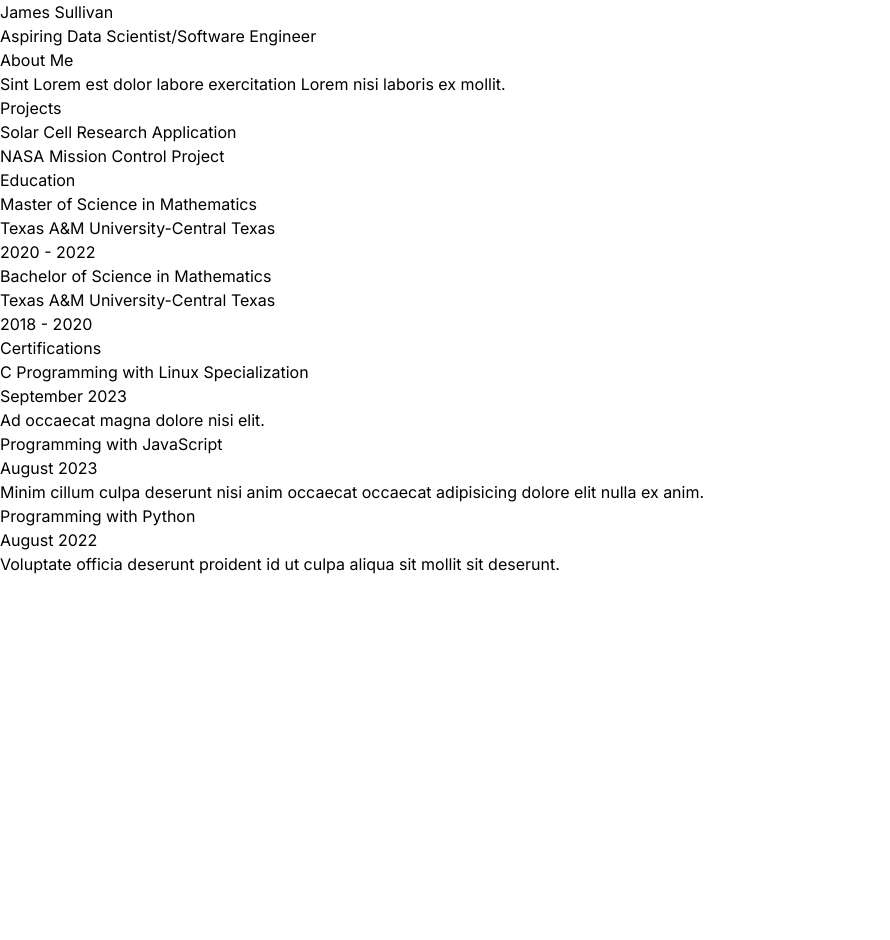
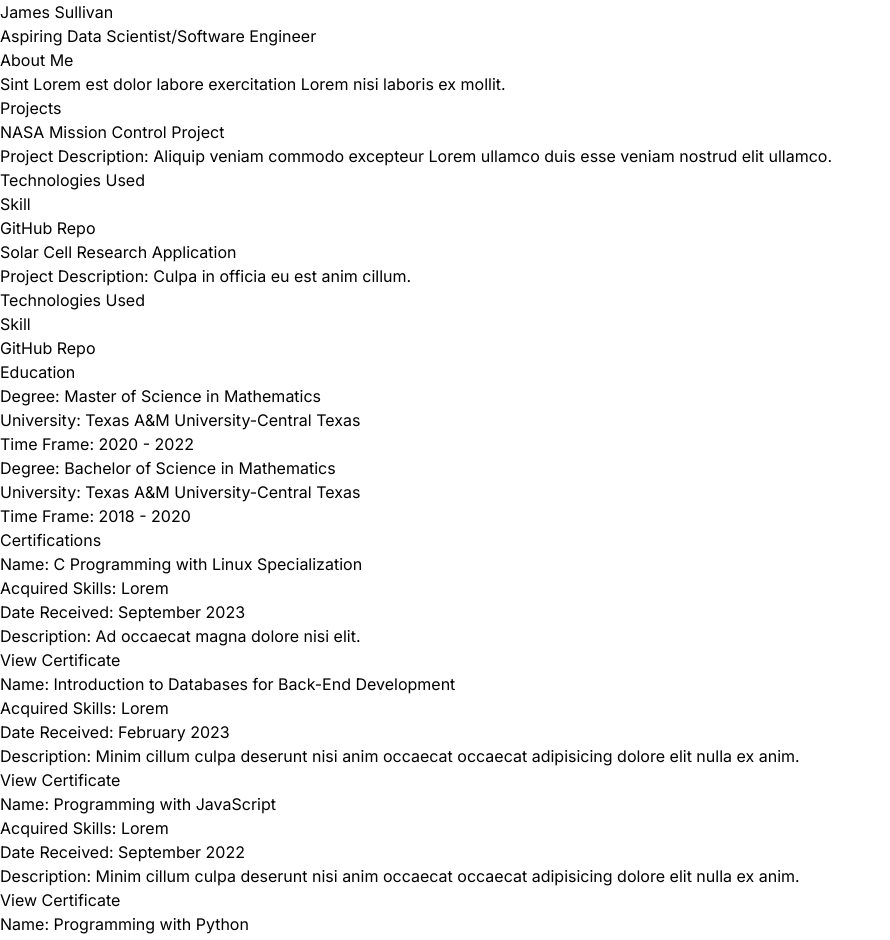
Before and after one commit to JSulley/portfolio, a Next.js app: page / in a window 1280 px wide. Shown: the top 940 px of the page, without its empty margins (0-890 px from the left). Before the commit the page ends 800 px from the top, so only its background shows below. Built offline with nearby package versions, Linux system fonts and the light colour scheme.

Commit message:
Added details for Projects, Education, and Certifications sections

```diff
--- a/src/app/page.js
+++ b/src/app/page.js
@@ -2,32 +2,59 @@ export default function Home() {
   return (
     <main>
       <h1>James Sullivan</h1>
-      <h2>Aspiring Data Scientist/Software Engineer</h2>
+      <h3>Aspiring Data Scientist/Software Engineer</h3>
       <h3>About Me</h3>
       <p>Sint Lorem est dolor labore exercitation Lorem nisi laboris ex mollit.</p>
 
       <h2>Projects</h2>
+      <h3>NASA Mission Control Project</h3>
+      <p>Project Description: Aliquip veniam commodo excepteur Lorem ullamco duis esse veniam nostrud elit ullamco.</p>
+      <p>Technologies Used</p>
+      <ul>
+        <li>Skill</li>
+      </ul>
+      <a>GitHub Repo</a>
+
       <h3>Solar Cell Research Application</h3>
-      <h3>NASA Mission Control Project</h3>
+      <p>Project Description: Culpa in officia eu est anim cillum.</p>
+      <p>Technologies Used</p>
+      <ul>
+        <li>Skill</li>
+      </ul>
+      <a>GitHub Repo</a>
 
       <h2>Education</h2>
-      <h3>Master of Science in Mathematics</h3>
-      <h4>Texas A&M University-Central Texas</h4>
-      <h4>2020 - 2022</h4>
-      <h3>Bachelor of Science in Mathematics</h3>
-      <h4>Texas A&M University-Central Texas</h4>
-      <h4>2018 - 2020</h4>
+      <h3>Degree: Master of Science in Mathematics</h3>
+      <h4>University: Texas A&M University-Central Texas</h4>
+      <h4>Time Frame: 2020 - 2022</h4>
+      <h3>Degree: Bachelor of Science in Mathematics</h3>
+      <h4>University: Texas A&M University-Central Texas</h4>
+      <h4>Time Frame: 2018 - 2020</h4>
 
       <h2>Certifications</h2>
-      <h3>C Programming with Linux Specialization</h3>
-      <h4>September 2023</h4>
-      <p>Ad occaecat magna dolore nisi elit.</p>
-      <h3>Programming with JavaScript</h3>
-      <h4>August 2023</h4>
-      <p>Minim cillum culpa deserunt nisi anim occaecat occaecat adipisicing dolore elit nulla ex anim.</p>
-      <h3>Programming with Python</h3>
-      <h4>August 2022</h4>
-      <p>Voluptate officia deserunt proident id ut culpa aliqua sit mollit sit deserunt.</p>
+      <h3>Name: C Programming with Linux Specialization</h3>
+      <p>Acquired Skills: Lorem</p>
+      <h4>Date Received: September 2023</h4>
+      <p>Description: Ad occaecat magna dolore nisi elit.</p>
+      <a>View Certificate</a>
+
+      <h3>Name: Introduction to Databases for Back-End Development</h3>
+      <p>Acquired Skills: Lorem</p>
+      <h4>Date Received: February 2023</h4>
+      <p>Description: Minim cillum culpa deserunt nisi anim occaecat occaecat adipisicing dolore elit nulla ex anim.</p>
+      <a>View Certificate</a>
+
+      <h3>Name: Programming with JavaScript</h3>
+      <p>Acquired Skills: Lorem</p>
+      <h4>Date Received: September 2022</h4>
+      <p>Description: Minim cillum culpa deserunt nisi anim occaecat occaecat adipisicing dolore elit nulla ex anim.</p>
+      <a>View Certificate</a>
+
+      <h3>Name: Programming with Python</h3>
+      <p>Acquired Skills: Lorem</p>
+      <h4>Date Received: August 2022</h4>
+      <p>Description: Voluptate officia deserunt proident id ut culpa aliqua sit mollit sit deserunt.</p>
+      <a>View Certificate</a>
     </main>
   )
 }
```
